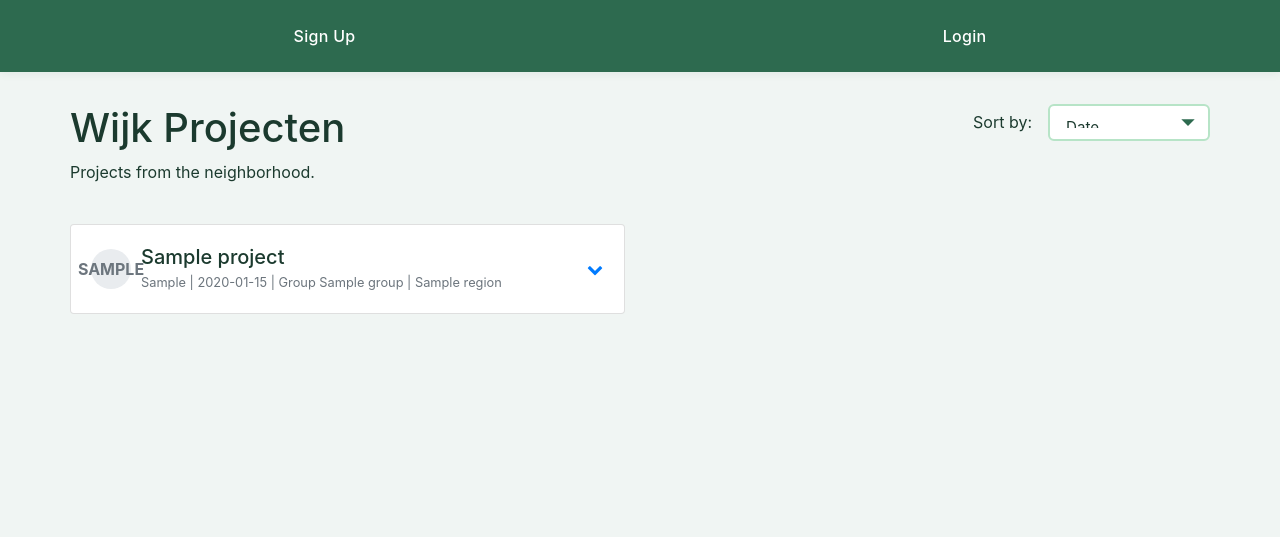
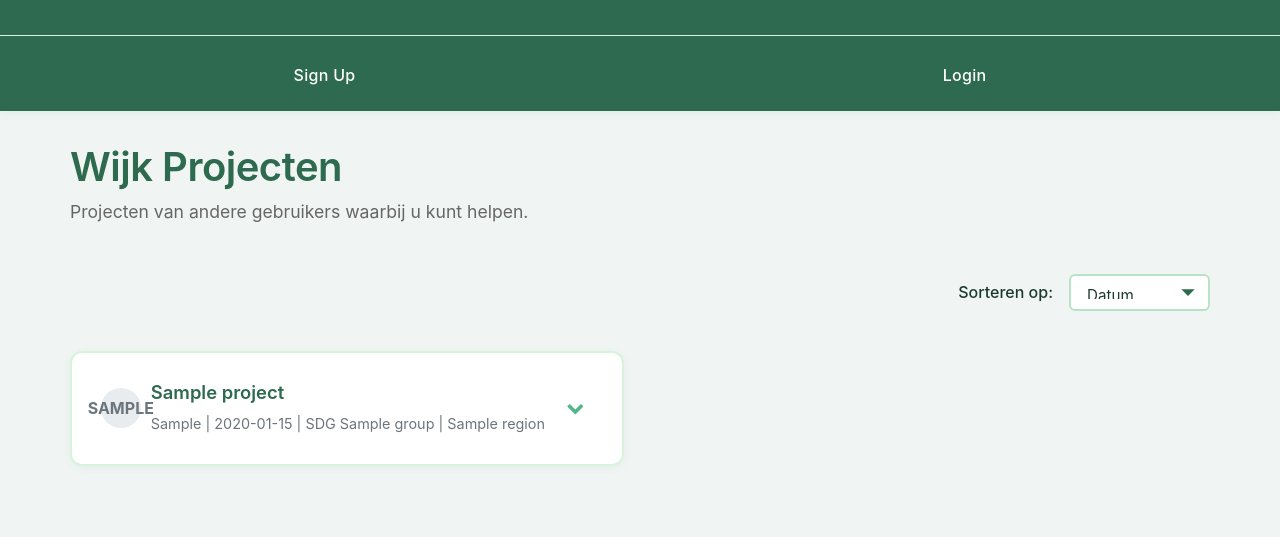
Before and after one commit to mauricesinon123-cmyk/The-challenge, a Python web app: template templates/wijk_projecten.html in a window 1280 px wide. Shown: the top 537 px of the page. Run offline with Jinja, Linux system fonts and the light colour scheme; the template is opened without the code that fills it: most values are stand-ins (such as "Sample title", 1, 10 or a date in 2020); some libraries are stand-ins or nearby versions.

Commit message:
Refactor wijk_projecten.html with new styles and structure

```diff
--- a/templates/wijk_projecten.html
+++ b/templates/wijk_projecten.html
@@ -2,30 +2,178 @@
 
 {% block content %}
 <style>
-.own-project {
-    color: #6c757d;
-    font-style: italic;
+:root {
+    --primary-green: #2d6a4f;
+    --secondary-green: #40916c;
+    --light-green: #52b788;
+    --lighter-green: #b7e4c7;
+    --very-light-green: #d8f3dc;
+    --off-white: #f0f5f3;
+    --light-gray: #f1f3f0;
+    --text-dark: #1b3a2e;
+}
+
+.page-header {
+    margin-bottom: 3rem;
+}
+
+.page-header h1 {
+    font-size: 2.5rem;
+    font-weight: 600;
+    color: var(--primary-green);
+    margin-bottom: 0.5rem;
+    letter-spacing: -0.5px;
+}
+
+.page-header p {
+    font-size: 1.1rem;
+    color: #666;
+    margin: 0;
 }
 
 .sort-dropdown {
-    margin-bottom: 1.5rem;
+    margin-bottom: 2.5rem;
     display: flex;
     justify-content: space-between;
-    align-items: flex-start;
+    align-items: center;
     flex-wrap: wrap;
-    gap: 1rem;
+    gap: 2rem;
 }
 
 .sort-controls {
     display: flex;
     align-items: center;
-    gap: 0.5rem;
+    gap: 1rem;
+}
+
+.sort-controls label {
+    color: var(--text-dark);
+    font-weight: 500;
+    margin: 0;
+}
+
+.sort-controls select {
+    padding: 0.6rem 1rem;
+    border: 2px solid var(--lighter-green);
+    border-radius: 6px;
+    background-color: white;
+    color: var(--text-dark);
+    font-size: 0.95rem;
+    cursor: pointer;
+    transition: all 0.2s ease;
+}
+
+.sort-controls select:hover {
+    border-color: var(--light-green);
+    box-shadow: 0 2px 8px rgba(45, 106, 79, 0.1);
+}
+
+.sort-controls select:focus {
+    outline: none;
+    border-color: var(--light-green);
+    box-shadow: 0 0 0 3px rgba(82, 183, 136, 0.1);
+}
+
+.project-card-wrapper {
+    margin-bottom: 2.5rem;
+}
+
+.card {
+    border: 2px solid var(--very-light-green);
+    border-radius: 12px;
+    box-shadow: 0 2px 8px rgba(45, 106, 79, 0.06);
+    transition: all 0.3s ease;
+    cursor: pointer;
+}
+
+.card:hover {
+    box-shadow: 0 8px 24px rgba(45, 106, 79, 0.12);
+    transform: translateY(-2px);
+    border-color: var(--lighter-green);
+}
+
+.card-body {
+    padding: 1.8rem;
+}
+
+.own-project {
+    background-color: var(--very-light-green);
+    border-color: var(--lighter-green);
+}
+
+.card-title {
+    color: var(--primary-green);
+    font-weight: 600;
+    font-size: 1.15rem;
+    margin-bottom: 0.5rem !important;
+}
+
+.card-body small {
+    color: #888;
+    font-size: 0.9rem;
+}
+
+.collapse-button {
+    color: var(--light-green) !important;
+    padding: 0.5rem !important;
+    display: flex;
+    align-items: center;
+    justify-content: center;
+}
+
+.collapse-button:hover {
+    color: var(--secondary-green) !important;
+}
+
+.collapse-button i {
+    transition: transform 0.3s ease;
+    font-size: 1.1rem;
+}
+
+.collapse-button[aria-expanded="true"] i {
+    transform: rotate(180deg);
+}
+
+.collapse {
+    margin-top: 1.2rem;
+    padding-top: 1.2rem;
+    border-top: 1px solid var(--very-light-green);
+}
+
+.collapse p {
+    color: var(--text-dark);
+    line-height: 1.6;
+    margin-bottom: 1rem;
+}
+
+.help-btn {
+    background-color: var(--light-green);
+    border: none;
+    color: white;
+    padding: 0.7rem 1.5rem;
+    border-radius: 6px;
+    font-weight: 500;
+    transition: all 0.2s ease;
+}
+
+.help-btn:hover {
+    background-color: var(--secondary-green);
+    color: white;
+    text-decoration: none;
+    box-shadow: 0 4px 12px rgba(64, 145, 108, 0.3);
+}
+
+#projectsContainer {
+    display: grid;
+    grid-template-columns: repeat(auto-fill, minmax(400px, 1fr));
+    gap: 2rem;
 }
 
 @media (max-width: 768px) {
     .sort-dropdown {
         flex-direction: column;
         align-items: stretch;
+        gap: 1rem;
     }
 
     .sort-controls {
@@ -37,38 +185,40 @@
     }
 
     .sort-controls select {
-        width: 100% !important;
+        width: 100%;
     }
-}
 
-.collapse-button i {
-    transition: transform 0.3s ease;
-}
+    .page-header h1 {
+        font-size: 2rem;
+    }
 
-.collapse-button[aria-expanded="true"] i {
-    transform: rotate(180deg);
+    #projectsContainer {
+        grid-template-columns: 1fr;
+    }
 }
 </style>
 
+<div class="page-header">
+    <h1>Wijk Projecten</h1>
+    <p>Projecten van andere gebruikers waarbij u kunt helpen.</p>
+</div>
+
 <div class="sort-dropdown">
-    <div>
-        <h1>Wijk Projecten</h1>
-        <p>Projects from the neighborhood.</p>
-    </div>
+    <div style="flex: 1;"></div>
     <div class="sort-controls">
-        <label for="sortSelect" class="mb-0 mr-2">Sort by:</label>
+        <label for="sortSelect" class="mb-0">Sorteren op:</label>
         <select id="sortSelect" class="form-control" style="width: auto;">
-            <option value="date">Date</option>
+            <option value="date">Datum</option>
             <option value="group">SDG</option>
-            <option value="alphabetical">Alphabetically</option>
+            <option value="alphabetical">Alfabetisch</option>
         </select>
     </div>
 </div>
 
 {% if projects %}
-<div class="row" id="projectsContainer">
+<div id="projectsContainer">
     {% for project in projects %}
-    <div class="col-md-6 mb-4 project-card-wrapper"
+    <div class="project-card-wrapper"
          data-project-id="{{ project.id }}"
          data-user-id="{{ project.user_id }}"
          data-title="{{ project.title }}"
@@ -79,14 +229,14 @@
                 <div class="d-flex justify-content-between align-items-center">
                     <div class="d-flex align-items-center" style="gap: 10px;">
                         {% if project.user.profile_picture_path %}
-                            <img src="{{ url_for('static', filename=project.user.profile_picture_path) }}" alt="Profile" style="max-width: 40px; max-height: 40px; border-radius: 50%;" />
+                            <img src="{{ url_for('static', filename=project.user.profile_picture_path) }}" alt="Profile" class="profile-picture-small" />
                         {% else %}
                             <div style="width: 40px; height: 40px; border-radius: 50%; background-color: #e9ecef; display: flex; align-items: center; justify-content: center; color: #6c757d; font-weight: bold;">{{ project.user.first_name[0].upper() if project.user.first_name else '?' }}</div>
                         {% endif %}
                         <div>
                             <h5 class="card-title mb-0">{{ project.title }}</h5>
                             <small class="text-muted">
-                                {{ project.user.first_name }} | {{ project.date.strftime('%Y-%m-%d') }} | Group {{ project.group }}{% if project.user.region %} | {{ project.user.region }}{% endif %}
+                                {{ project.user.first_name }} | {{ project.date.strftime('%Y-%m-%d') }} | SDG {{ project.group }}{% if project.user.region %} | {{ project.user.region }}{% endif %}
                             </small>
                         </div>
                     </div>
@@ -106,7 +256,7 @@
     {% endfor %}
 </div>
 {% else %}
-<p>No projects yet.</p>
+<p>Nog geen projecten.</p>
 {% endif %}
 
 <script>
@@ -219,11 +369,28 @@
     document.querySelectorAll('.project-card-wrapper').forEach(card => {
         const collapses = card.querySelectorAll('.collapse');
         const buttons = card.querySelectorAll('.collapse-button');
+        const cardElement = card.querySelector('.card');
+
+        cardElement.addEventListener('click', function(e) {
+            if (!e.target.closest('.collapse-button') && !e.target.closest('.help-btn')) {
+                const collapseButton = card.querySelector('.collapse-button');
+                if (collapseButton) {
+                    collapseButton.click();
+                }
+            }
+        });
 
         collapses.forEach(collapse => {
             collapse.addEventListener('show.bs.collapse', function() {
                 const button = card.querySelector(`[data-target="#${this.id}"]`);
                 if (button) button.setAttribute('aria-expanded', 'true');
+
+                document.querySelectorAll('.collapse.show').forEach(otherCollapse => {
+                    if (otherCollapse !== collapse) {
+                        const collapseInstance = new (window.bootstrap ? window.bootstrap.Collapse : $.fn.collapse.Constructor)(otherCollapse);
+                        collapseInstance.hide();
+                    }
+                });
             });
 
             collapse.addEventListener('hide.bs.collapse', function() {
@@ -243,7 +410,8 @@
     });
 
     document.querySelectorAll('.help-btn').forEach(btn => {
-        btn.addEventListener('click', function() {
+        btn.addEventListener('click', function(e) {
+            e.stopPropagation();
             const group = this.getAttribute('data-group');
             const projectId = this.getAttribute('data-project-id');
             document.getElementById('loading').style.display = 'block';
@@ -258,14 +426,23 @@
             .then(data => {
                 document.getElementById('loading').style.display = 'none';
                 if (data.success) {
-                    window.location.href = '/';
+                    if (data.message) {
+                        showAlert(data.message, 'success');
+                    }
+                    setTimeout(() => {
+                        window.location.href = '/';
+                    }, 1000);
                 } else {
-                    alert('Error occurred. Check messages.');
+                    if (data.error) {
+                        showAlert(data.error, 'error');
+                    } else {
+                        showAlert('An error occurred. Please try again.', 'error');
+                    }
                 }
             })
             .catch(error => {
                 document.getElementById('loading').style.display = 'none';
-                alert('An error occurred. Please try again.');
+                showAlert('An error occurred. Please try again.', 'error');
             });
         });
     });
```
